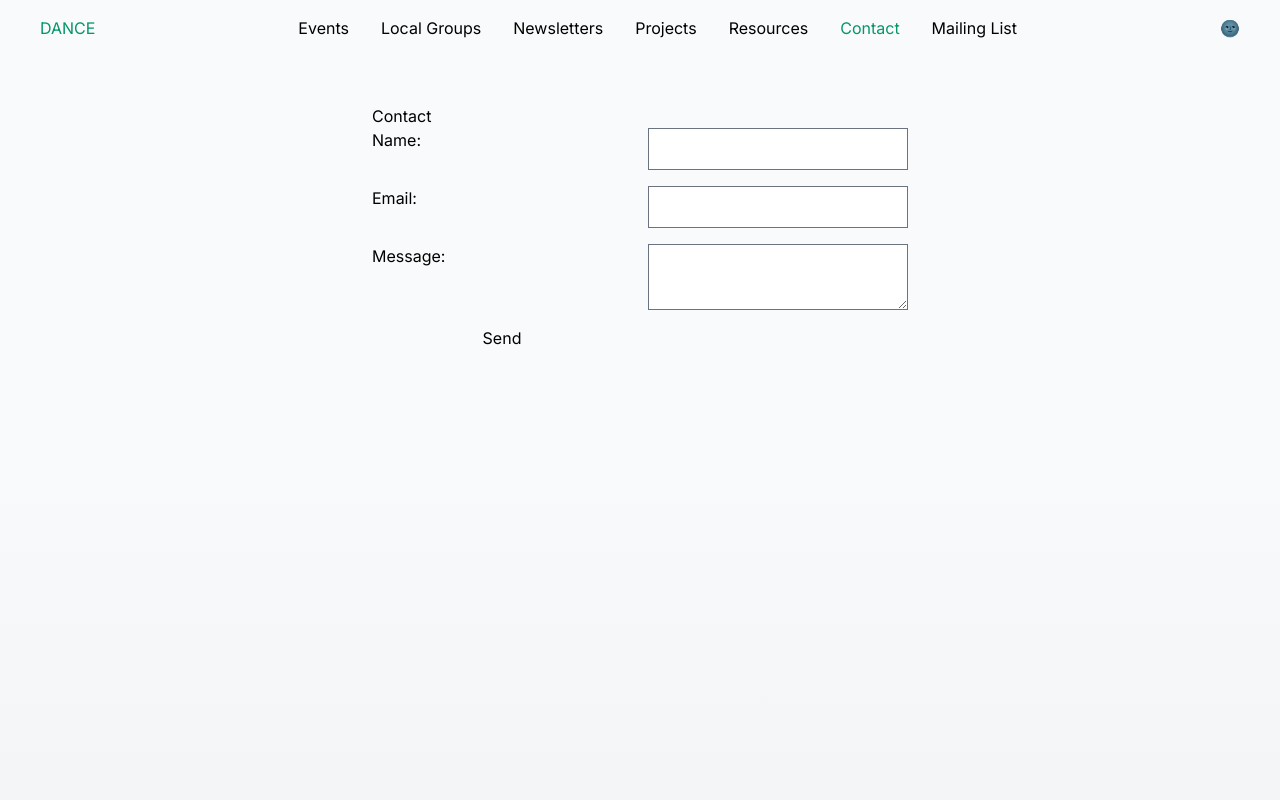
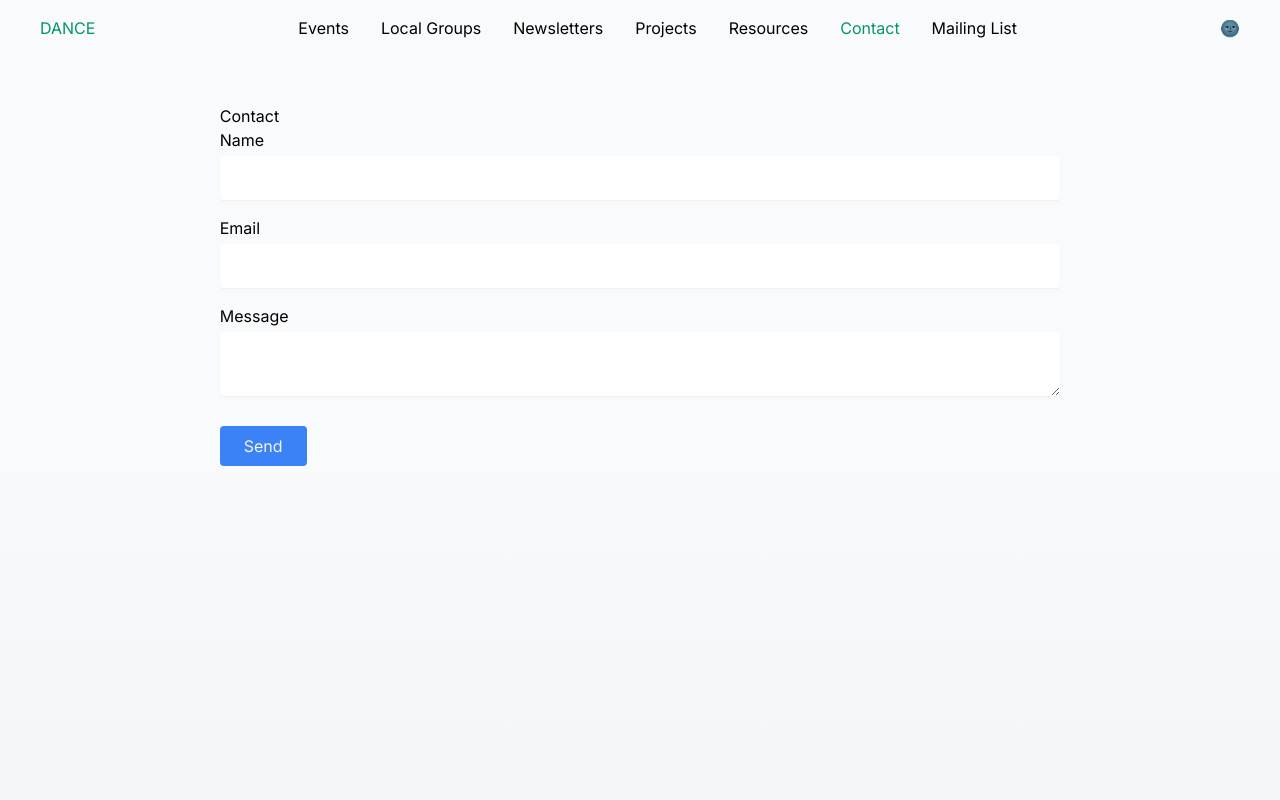
Before and after one commit to epleaner/dharmaaction, a Next.js app: page /contact in a window 1280 px wide. Shown: the top 800 px of the page. Built offline with nearby package versions, Linux system fonts and the light colour scheme; what @tailwindcss/typography would draw is missing.

Commit message:
Styling for contact page

```diff
--- a/src/components/Contact/index.tsx
+++ b/src/components/Contact/index.tsx
@@ -4,15 +4,43 @@ const Contact = () => {
   return (
     <div className="prose">
       <h1>Contact</h1>
-      <form name="contact" method="POST" data-netlify="true">
-        <div className="grid grid-cols-2 gap-4">
-          <label>Name:</label>
-          <input type="text" name="name" />
-          <label>Email:</label>
-          <input type="email" name="email" />
-          <label>Message:</label>
-          <textarea name="message" />
-          <button type="submit">Send</button>
+      <form
+        name="contact"
+        method="POST"
+        data-netlify="true"
+        netlify-honeypot="honey-field"
+        data-netlify-recaptcha="true"
+      >
+        <div className="">
+          <label className="dark:text-gray-200">Name</label>
+          <input
+            type="text"
+            name="name"
+            className="relative w-full px-3 py-3 mt-1 mb-4 text-sm bg-white border-0 rounded shadow-sm outline-none dark:bg-gray-400 focus:outline-none focus:ring-2"
+          />
+          <label className="dark:text-gray-200">Email</label>
+          <input
+            type="text"
+            name="email"
+            className="relative w-full px-3 py-3 mt-1 mb-4 text-sm bg-white border-0 rounded shadow-sm outline-none dark:bg-gray-400 focus:outline-none focus:ring-2"
+          />
+          <label className="dark:text-gray-200">Message</label>
+          <textarea
+            name="message"
+            className="relative w-full px-3 py-3 mt-1 mb-6 text-sm bg-white border-0 rounded shadow-sm outline-none dark:bg-gray-400 focus:outline-none focus:ring-2"
+          />
+          <p className="hidden">
+            <label className="dark:text-gray-200">
+              Don’t fill this out if you’re human: <input name="honey-field" />
+            </label>
+          </p>
+          <div data-netlify-recaptcha="true" />
+          <button
+            type="submit"
+            className="px-6 py-2 text-gray-100 transition-colors bg-blue-500 rounded hover:bg-blue-600"
+          >
+            Send
+          </button>
         </div>
       </form>
     </div>
```
